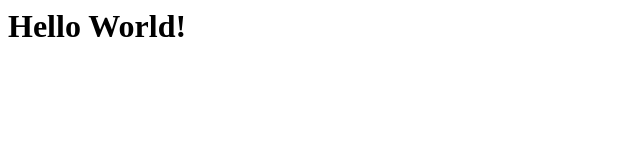
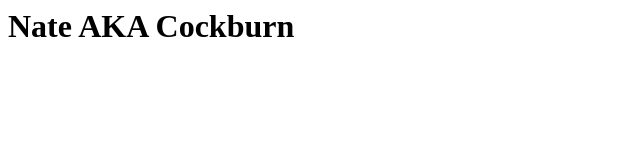
Before and after one commit to nandorsky/barcrawl, a plain HTML site: page index.html in a window 1280 px wide. Shown: the whole page, without its empty margins (0-640 px from the left). Drawn offline with Linux system fonts and the light colour scheme.

Commit message:
H1 changes
Wassssup

```diff
--- a/index.html
+++ b/index.html
@@ -1 +1 @@
-<h1>Hello World!</h1>
+<h1>Nate AKA Cockburn</h1>
```
